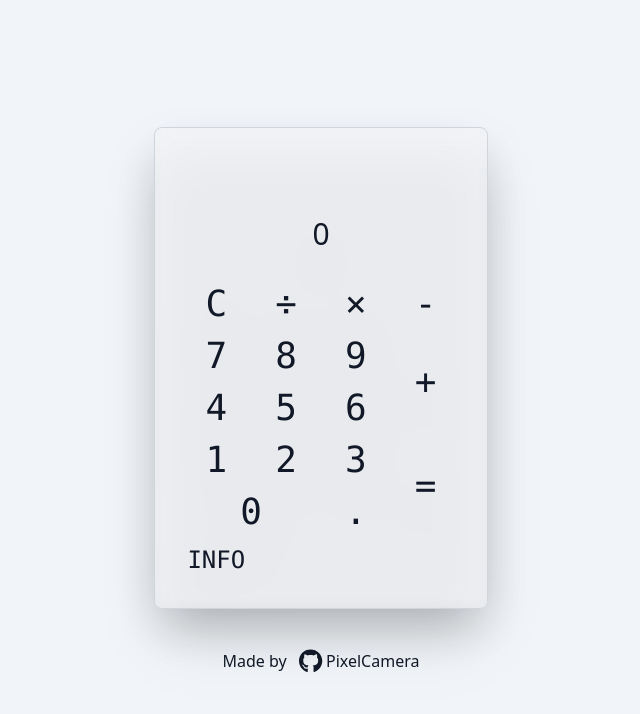
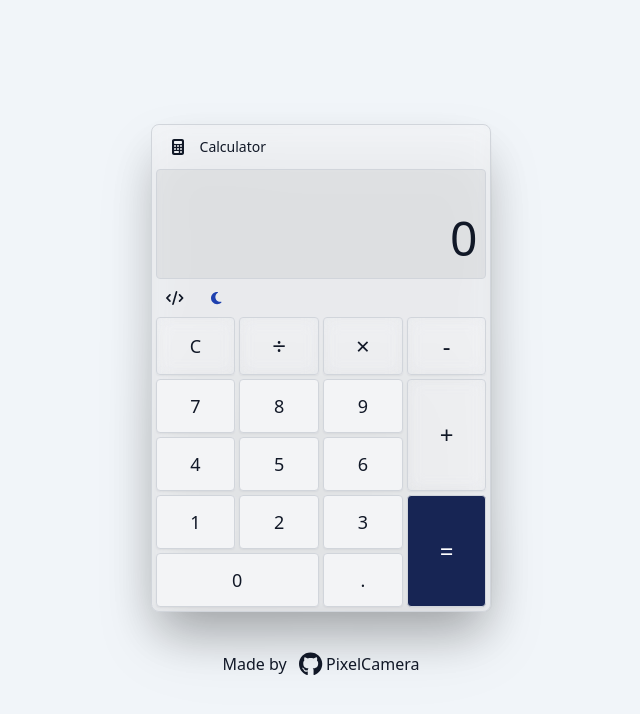
Before and after one commit to PixelCamera/calculator, a Vue app: page / in a window 1280 px wide. Shown: the top 714 px of the page, without its empty margins (319-959 px from the left). Built offline with nearby package versions, Linux system fonts and the light colour scheme; the HTML template or start-up script is replaced by a standard one.

Commit message:
refactor: Update calculator button styles and add dark mode toggle

```diff
--- a/src/components/Calculator.vue
+++ b/src/components/Calculator.vue
@@ -1,24 +1,26 @@
 <script setup>
 import { ref } from 'vue';
 import { handleInput, expressionDisplay, valueDisplay, calcState } from '@/composables/useCalculator.js';
+import { useDarkMode } from '@/composables/useDarkMode.js';
 
+const { isDarkMode, toggleDarkMode } = useDarkMode();
 // prettier-ignore
 const BUTTONS = [
-  {value: 'C', classes: []},
-  {value: '÷', classes: []},
-  {value: '×', classes: []},
-  {value: '-', classes: []},
+  {value: 'C', classes: ['btn-secondary']},
+  {value: '÷', classes: ['btn-secondary','text-2xl']},
+  {value: '×', classes: ['btn-secondary','text-2xl']},
+  {value: '-', classes: ['btn-secondary','text-2xl']},
   {value: '7', classes: []},
   {value: '8', classes: []},
   {value: '9', classes: []},
-  {value: '+', classes: ['row-span-2']},
+  {value: '+', classes: ['row-span-2','btn-secondary','text-2xl']},
   {value: '4', classes: []},
   {value: '5', classes: []},
   {value: '6', classes: []},
   {value: '1', classes: []},
   {value: '2', classes: []},
   {value: '3', classes: []},
-  {value: '=', classes: ['row-span-2']},
+  {value: '=', classes: ['row-span-2','btn-primary','text-2xl','text-white']},
   {value: '0', classes: ['col-span-2']},
   {value: '.', classes: []},
 ];
@@ -35,24 +37,47 @@ function switchInfo() {
   <p v-if="showInfo" class="w-full px-8 py-2 text-center">{{ calcState }}</p>
 
   <!--calculator-->
-  <div class="calc-container global-flex flex-col gap-8 p-8">
-    <!--display-->
-    <div class="global-flex w-full flex-col gap-4">
-      <div class="calc-display h-10 text-2xl">{{ expressionDisplay }}</div>
-      <div class="calc-display text-3xl">{{ valueDisplay }}</div>
+  <div class="calc-container global-flex flex-col gap-1 p-1">
+    <!--header-->
+    <div class="global-flex w-full gap-4 px-4 py-2">
+      <font-awesome-icon icon="fa-solid fa-calculator" />
+      <h1 class="text-sm">Calculator</h1>
+      <span class="flex-1"></span>
+    </div>
+
+    <!--screen-->
+    <div class="display-bg global-flex w-full flex-col gap-1 rounded px-1 py-4">
+      <div class="h-6 w-full rounded px-1 text-right text-sm text-gray-500 dark:text-gray-400">
+        {{ expressionDisplay }}
+      </div>
+      <div class="w-full rounded px-1 text-right text-5xl">
+        {{ valueDisplay }}
+      </div>
+    </div>
+
+    <!--functions-->
+    <div class="grid w-full grid-cols-8 gap-1">
+      <!--info-->
+      <button @click="switchInfo()" class="btn-function">
+        <font-awesome-icon :icon="['fas', 'code']" />
+      </button>
+      <!--dark mode-->
+      <button @click="toggleDarkMode" class="btn-function text-blue-800 dark:text-yellow-300">
+        <font-awesome-icon :icon="isDarkMode ? 'sun' : 'moon'" />
+      </button>
+      <span class="flex-1"></span>
     </div>
 
     <!--buttons-->
-    <div class="grid grid-cols-4 gap-3 font-mono">
+    <div class="grid grid-cols-4 gap-1">
       <button
         v-for="btn in BUTTONS"
         :key="btn.value"
         @click="handleInput(btn.value)"
-        :class="['btn-blue', 'text-4xl', ...btn.classes]"
+        :class="['btn-default', ...btn.classes]"
       >
         {{ btn.value }}
       </button>
-      <button @click="switchInfo()" class="btn-red text-2xl">INFO</button>
     </div>
   </div>
 </template>
```
